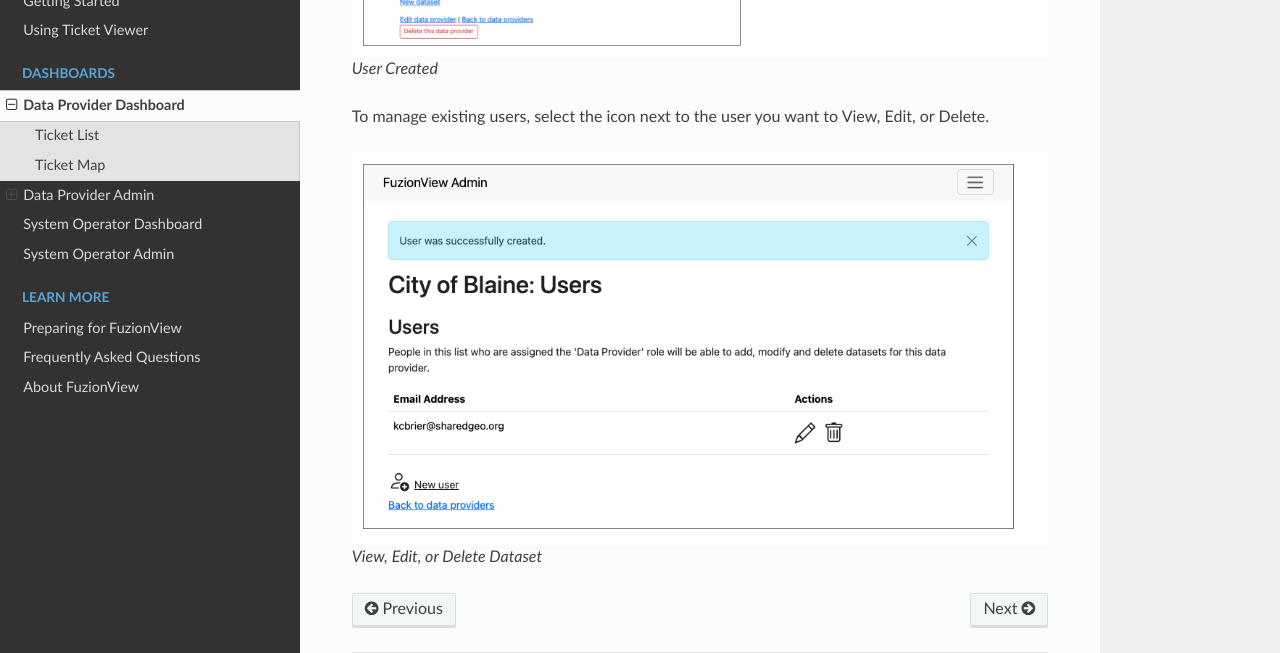
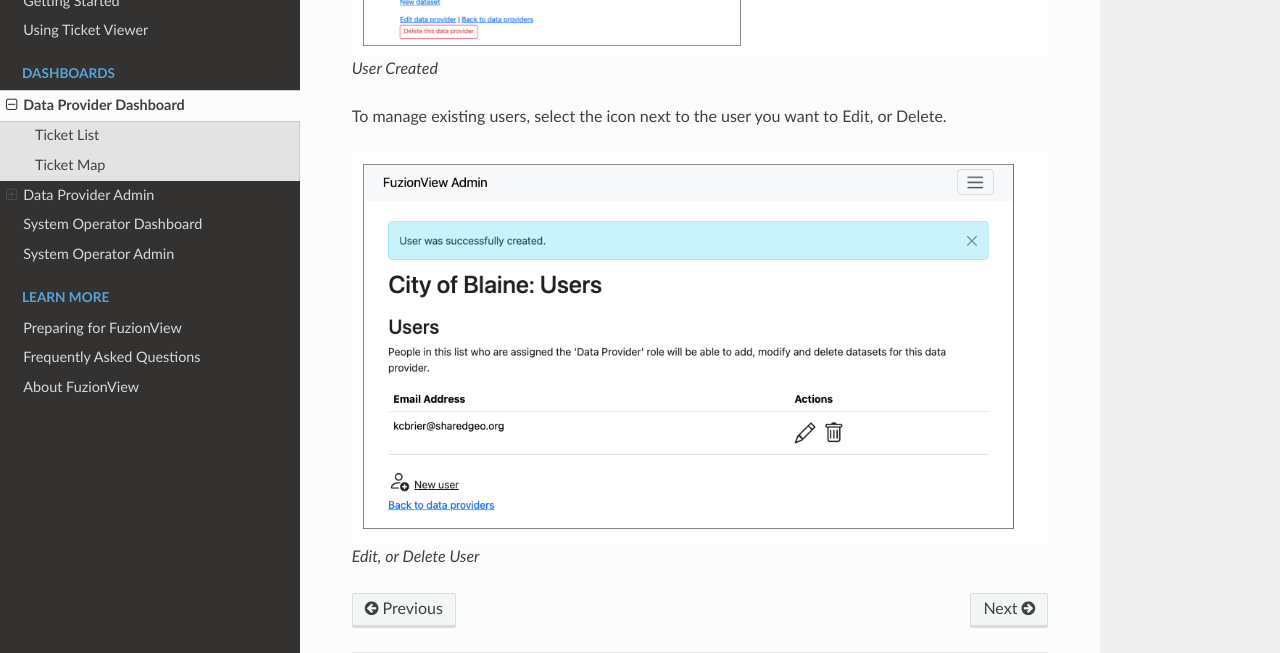
Before and after one commit to FuzionView/FV-Docs, a Sphinx documentation site: the page built from source/DataProvider.rst, in a window 1280 px wide and 900 px high, scrolled down 3811 px. Shown: the part 151-804 px from the top of the window. Built offline with Sphinx 7.4.7 and the Read the Docs theme 2.0.0, drawn with Linux system fonts in a browser that asks for light colours.

Commit message:
The usual typos

```diff
--- a/source/DataProvider.rst
+++ b/source/DataProvider.rst
@@ -76,10 +76,10 @@
 
    *User Created*
 
-To manage existing users, select the icon next to the user you want to View, Edit, or Delete.
+To manage existing users, select the icon next to the user you want to Edit, or Delete.
 
 .. figure:: /_static/DPAdmin2_Users4.png
    :alt: Create New User
    :class: with-border
 
-   *View, Edit, or Delete Dataset*
+   *Edit, or Delete User*
```
